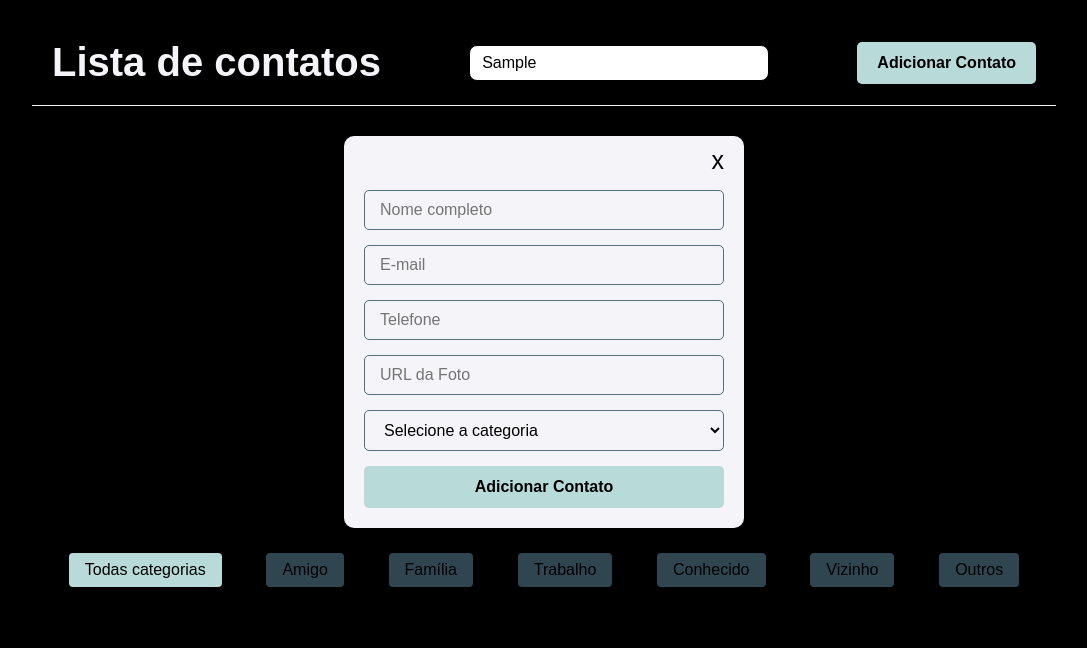
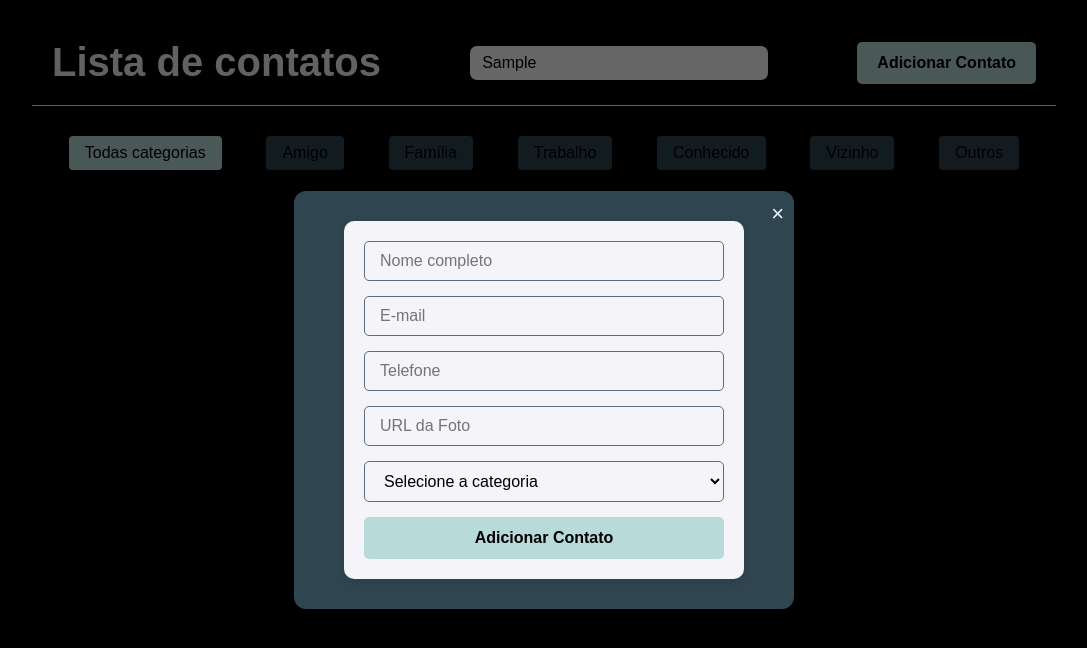
Before and after one commit to sidneygyne/gerenciador-de-contatos, a React (Create React App) app: page / in a window 1280 px wide. Both pictures are taken after typing "Sample" into the empty fields and a click on the button "Adicionar Contato". Shown: the top 648 px of the page, without its empty margins (96-1183 px from the left). Built offline with nearby package versions, Linux system fonts and the light colour scheme; a web font is replaced by a local one.

Commit message:
compomente modal para ContactForm

```diff
--- a/src/App.tsx
+++ b/src/App.tsx
@@ -7,6 +7,7 @@ import { Header } from './components/Header'
 import { Contact } from './models/Contact'
 import { GlobalStyle } from './styles'
 import { CategoryFilter } from './components/CategoryFilter'
+import Modal from './components/Modal'
 
 function App() {
   const [showForm, setShowForm] = useState(false)
@@ -16,13 +17,13 @@ function App() {
   const handleAddContact = () => {
     setContactToEdit(null) // garantindo que será um novo
     setShowForm(true)
-    window.scrollTo({ top: 0, behavior: 'smooth' })
+    // window.scrollTo({ top: 0, behavior: 'smooth' })
   }
 
   const handleEditContact = (contact: Contact) => {
     setContactToEdit(contact)
     setShowForm(true)
-    window.scrollTo({ top: 0, behavior: 'smooth' })
+    // window.scrollTo({ top: 0, behavior: 'smooth' })
   }
 
   const handleCloseForm = () => {
@@ -39,7 +40,9 @@ function App() {
       <GlobalStyle />
       <div className="container">
         <Header onAddContact={handleAddContact} />
-        {showForm && <ContactForm contactToEdit={contactToEdit} onFinish={handleCloseForm} />}
+        <Modal isOpen={showForm} onClose={handleCloseForm}>
+          <ContactForm contactToEdit={contactToEdit} onFinish={handleCloseForm} />
+        </Modal>
         <CategoryFilter
           selectedCategory={selectedCategory}
           onChangeCategory={handleChangeCategory}
--- a/src/components/ContactForm/index.tsx
+++ b/src/components/ContactForm/index.tsx
@@ -69,7 +69,7 @@ const ContactForm: React.FC<Props> = ({ contactToEdit, onFinish }) => {
 
   return (
     <Form onSubmit={handleSubmit}>
-      <CloseButton onClick={onFinish}>x</CloseButton>
+      {/* <CloseButton onClick={onFinish}>x</CloseButton> */}
       <Input
         type="text"
         placeholder="Nome completo"
--- a/src/components/ContactForm/styles.ts
+++ b/src/components/ContactForm/styles.ts
@@ -7,12 +7,11 @@ export const Form = styled.form`
   gap: 15px;
   width: 100%;
   max-width: 400px;
-  margin: 0 auto;
-  padding: 10px 20px 20px;
+  margin: 20px auto;
+  padding: 20px;
   background-color: ${colors.fifthColor};
   border-radius: 10px;
   box-shadow: 0 2px 8px rgba(0, 0, 0, 0.1);
-  margin-bottom: 25px;
 `
 
 export const CloseButton = styled.button`
--- /dev/null
+++ b/src/components/Modal/index.tsx
@@ -0,0 +1,23 @@
+import React from 'react'
+import { Overlay, ModalContent, CloseButton } from './styles'
+
+type ModalProps = {
+  isOpen: boolean
+  onClose: () => void
+  children: React.ReactNode
+}
+
+const Modal: React.FC<ModalProps> = ({ isOpen, onClose, children }) => {
+  if (!isOpen) return null
+
+  return (
+    <Overlay onClick={onClose}>
+      <ModalContent onClick={(e) => e.stopPropagation()}>
+        <CloseButton onClick={onClose}>&times;</CloseButton>
+        {children}
+      </ModalContent>
+    </Overlay>
+  )
+}
+
+export default Modal
--- /dev/null
+++ b/src/components/Modal/styles.ts
@@ -0,0 +1,36 @@
+import styled from 'styled-components'
+import colors from '../../styles/colors'
+
+export const Overlay = styled.div`
+  position: fixed;
+  top: 0;
+  left: 0;
+  right: 0;
+  bottom: 0;
+  background-color: rgba(0, 0, 0, 0.6);
+  display: flex;
+  justify-content: center;
+  align-items: center;
+  z-index: 1000;
+`
+
+export const ModalContent = styled.div`
+  background: ${colors.firstColor};
+  padding: 10px;
+  border-radius: 12px;
+  max-width: 500px;
+  width: 100%;
+  box-shadow: 0 4px 20px rgba(0, 0, 0, 0.3);
+  position: relative;
+`
+
+export const CloseButton = styled.button`
+  position: absolute;
+  top: 10px;
+  right: 10px;
+  background: none;
+  border: none;
+  font-size: 22px;
+  cursor: pointer;
+  color: ${colors.fifthColor};
+`
```
